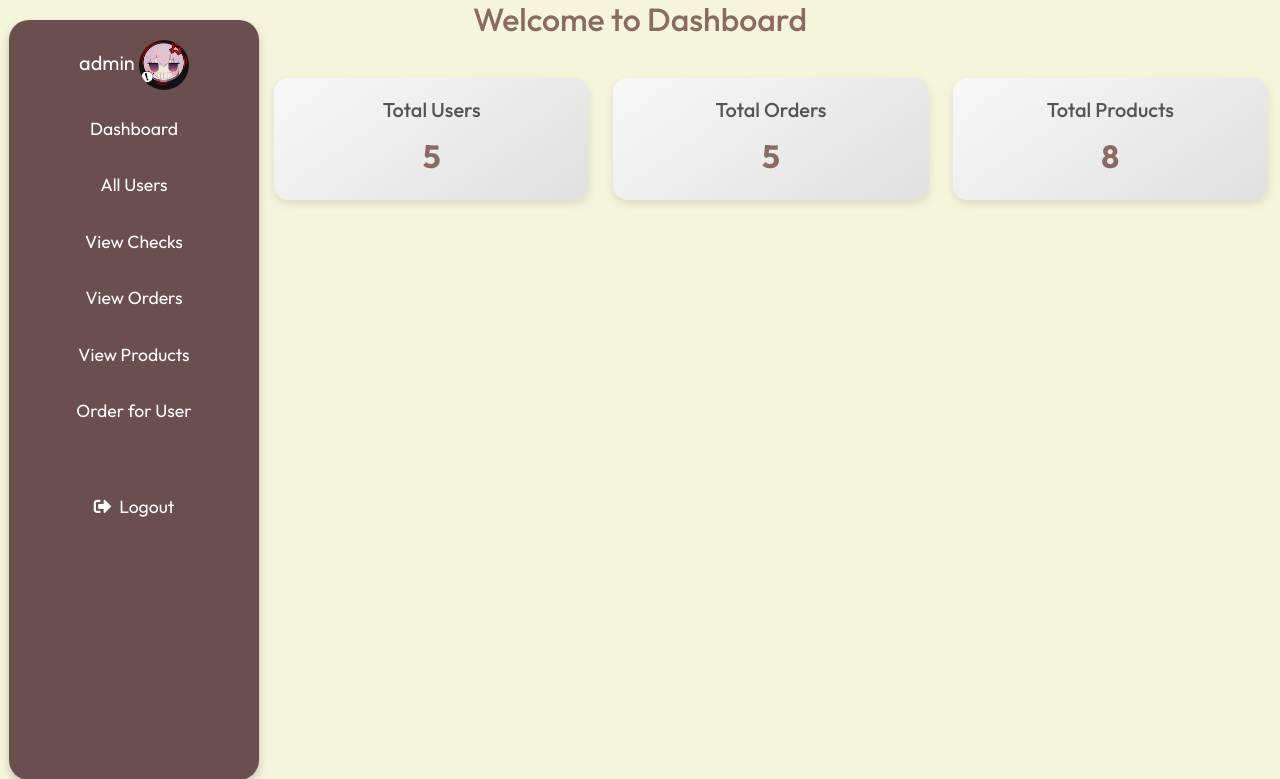
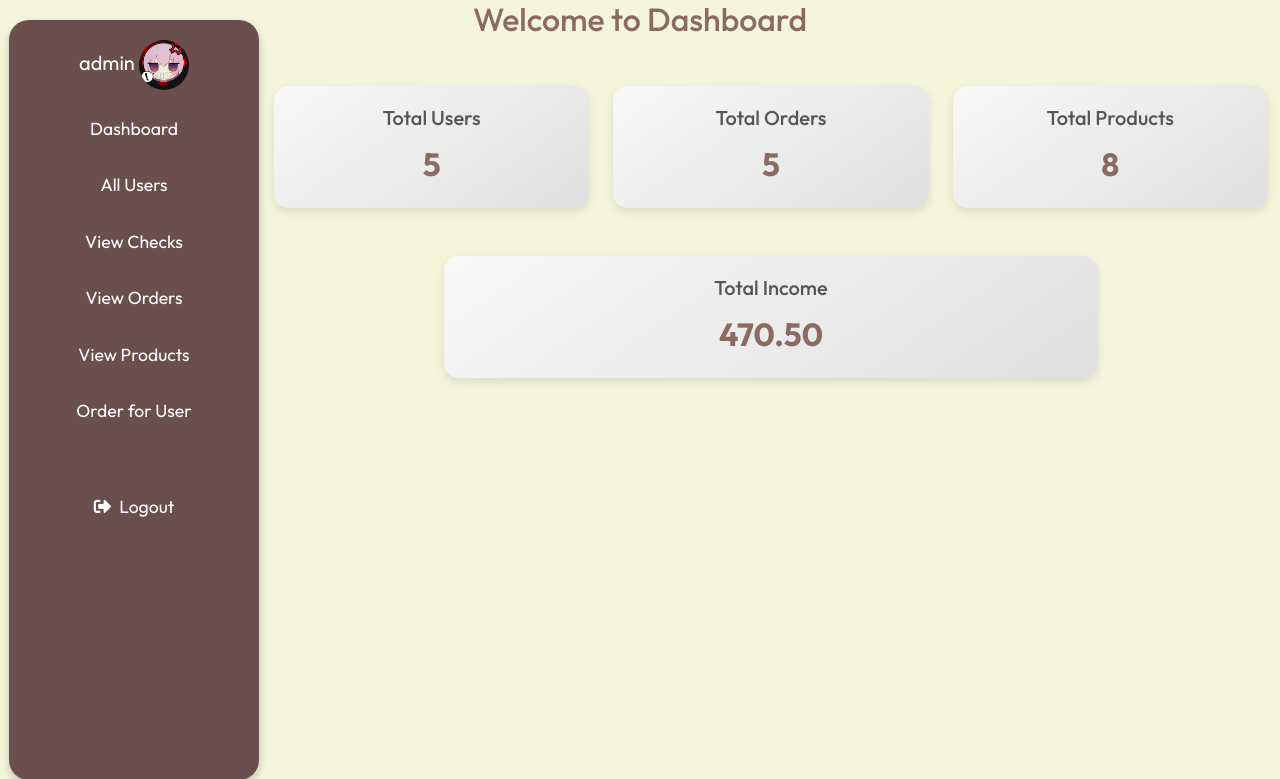
Before and after one commit to omerelkholy/cafeteria-php-project, a PHP site: the page made by admin view/dashboard.php in a window 1280 px wide. Shown: the top 779 px of the page. Run offline with PHP 8.4, Linux system fonts and the light colour scheme; a user stored in the database is signed in; data comes from the database, SQL or seed files in the repository; some web fonts are replaced.

Commit message:
really really the final commit

```diff
--- a/admin view/dashboard.php
+++ b/admin view/dashboard.php
@@ -23,7 +23,11 @@
     $statement = $connect->prepare($totalProducts);
     $statement->execute();
     $resultProduct = $statement->fetchAll(PDO::FETCH_ASSOC);
-    // $conn->close();
+
+    $totalPrice = "SELECT SUM(PRICE) as total FROM order_details";
+    $statement = $connect->prepare($totalPrice);
+    $statement->execute();
+    $resultPrice = $statement->fetchAll(PDO::FETCH_ASSOC);
     ?>
 
  <!DOCTYPE html>
@@ -93,7 +97,7 @@
      <?php require('sidebar.inc.php'); ?>
      <h1>Welcome to Dashboard</h1>
      <div class="container-fluid">
-         <div class="row">
+         <div class="row mt-5">
              <div class="col-md-4">
                  <div class="card stat-card text-center">
                      <h3>Total Users</h3>
@@ -122,6 +126,18 @@
                  </div>
              </div>
          </div>
+         <div class="row mt-5">
+            <div class="col-md-2"></div>
+            <div class="col-md-8">
+            <div class="card stat-card text-center">
+                     <h3>Total Income</h3>
+                     <p>
+                         <?= $resultPrice[0]['total'] ?? 0; ?>
+                     </p>
+                 </div>
+            </div>
+            <div class="col-md-2"></div>
+         </div>
      </div>
 
      <script src="https://cdn.jsdelivr.net/npm/bootstrap@5.3.0/dist/js/bootstrap.bundle.min.js"></script>
--- a/admin view/view_users_order.php
+++ b/admin view/view_users_order.php
@@ -158,7 +158,7 @@ foreach ($orderDetails as $detail) {
                     <tr>
                         <td><?php echo htmlspecialchars($detail['product_name']); ?></td>
                         <td><?php echo htmlspecialchars($detail['quantity']); ?></td>
-                        <td><?= $detail['price'] * $detail['quantity'] ?> EGP</td>
+                        <td><?= $detail['price'] ?> EGP</td>
                     </tr>
                 <?php endforeach; ?>
             </tbody>
--- a/user view/cart.php
+++ b/user view/cart.php
@@ -220,7 +220,7 @@ require('../components/connect.php');
                                 </td>
                                 <input type="hidden" class="pprice" value="<?= htmlspecialchars($row['product_price']) ?>">
                                 <td>
-                                    <input type="number" class="form-control itemQty" value="<?= htmlspecialchars($row['qty']) ?>" style="width:75px;">
+                                    <input type="number" class="form-control itemQty" value="<?= htmlspecialchars($row['qty']) ?>" style="width:75px;" disabled>
                                 </td>
                                 <td><i class="fas fa-coffee"></i>&nbsp;&nbsp;<?= number_format($row['total_price'], 2); ?> EGP</td>
                                 <td>
```
Also changed, not shown: admin view/admin_order.php (+7 -7 lines).
